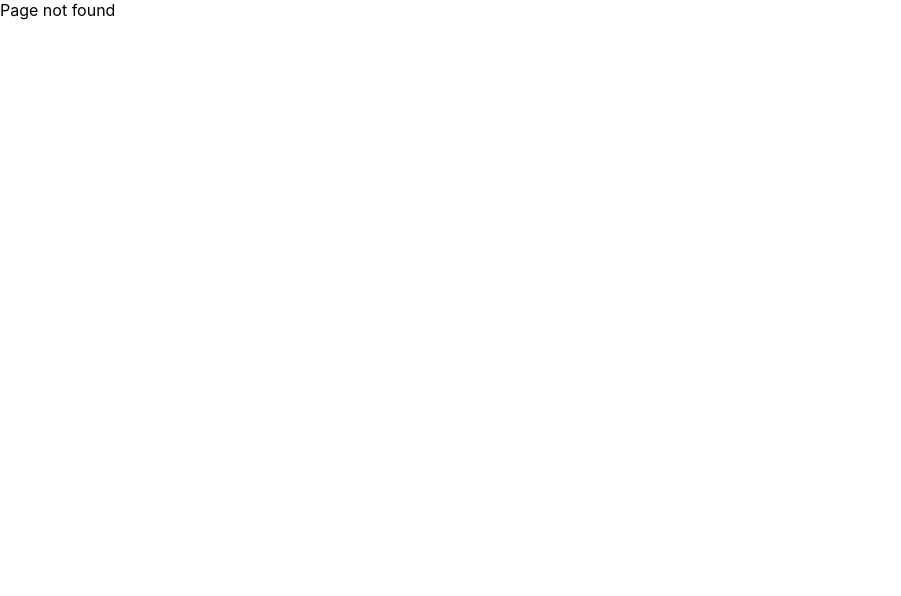
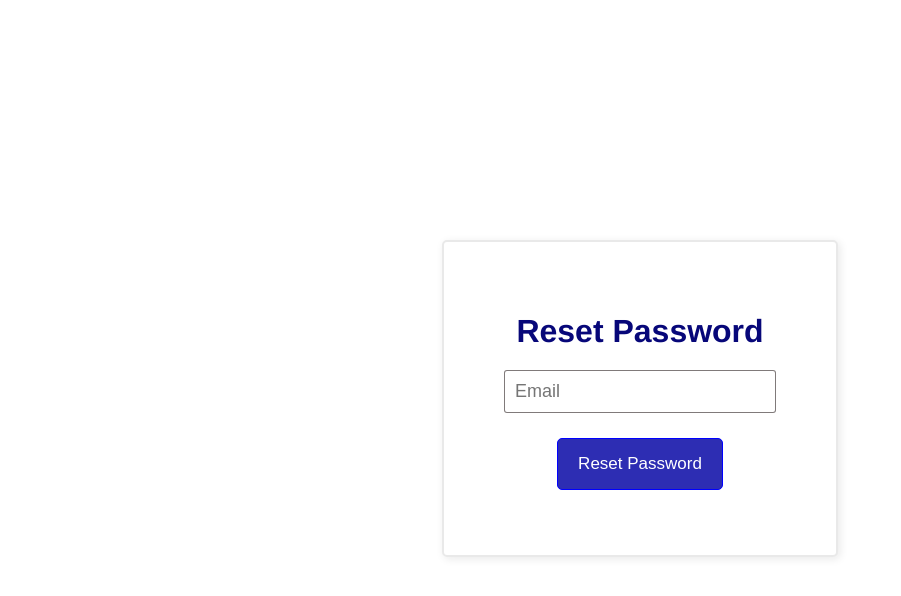
Before and after one commit to VishalSharma2000/task-app-client, a React (Create React App) app: page /reset-password in a window 1280 px wide. Before the commit this address had no page. Shown: the top 596 px of the page, without its empty margins (0-901 px from the left). Built offline with nearby package versions, Linux system fonts and the light colour scheme.

Commit message:
implemented reset password form

```diff
--- a/src/components/App.js
+++ b/src/components/App.js
@@ -4,6 +4,7 @@ import { BrowserRouter as Router, Switch, Route } from 'react-router-dom';
 import Login from './forms/Login';
 import Error from './Error';
 import Signup from './forms/Signup';
+import ForgotPassword from './forms/ForgotPassword';
 
 const App = () => {
   return (
@@ -11,6 +12,7 @@ const App = () => {
       <Switch>
         <Route exact path="/login" component={Login} />
         <Route path="/signup" component={Signup} />
+        <Route path="/reset-password" component={ForgotPassword} />
         <Route path="*" component={Error} />
       </Switch>
     </Router>
--- /dev/null
+++ b/src/components/forms/ForgotPassword.js
@@ -0,0 +1,52 @@
+import React, { useState } from 'react';
+
+import "./Form.css";
+
+const ForgotPassword = () => {
+  const [email, setEmail] = useState('');
+  const [formMsg, setFormMsg] = useState({
+    error: false,
+    msg: ''
+  });
+
+  const onSubmitForm = (e) => {
+    e.preventDefault();
+  };
+
+  return (
+    <div className="root">
+      <h1 className="header">Reset Password</h1>
+      <form className="form-group" onSubmit={onSubmitForm}>
+
+        {
+          formMsg.msg &&
+          <div className={`form-message ${formMsg.error ? "form-error" : ""}`}>
+            <span>{formMsg.msg}</span>
+            <span
+              className="close-btn"
+              onClick={() => setFormMsg({ error: false, msg: '' })}
+            >x</span>
+          </div>
+        }
+
+        <input
+          type="email"
+          placeholder="Email"
+          name="email"
+          value={email}
+          onChange={(e) => setEmail(e.target.value)}
+          required
+          className="form-input"
+        /> <br />
+
+        <button
+          className="form-button"
+        >
+          Reset Password
+        </button>
+      </form>
+    </div>
+  );
+};
+
+export default ForgotPassword;
--- a/src/components/forms/Form.css
+++ b/src/components/forms/Form.css
@@ -42,12 +42,13 @@
   font-size: 15px;
 }
 
-.form-error {
+.form-message {
   width: 250px;
   padding: 10px;
   margin: 10px auto 2px 10px;
-  color: red;
-  border: 1px solid red;
+  color: rgb(72, 128, 47);
+  border: 1px solid rgb(4, 247, 4);
+  box-shadow: 1px 1px 3px greenyellow inset;
   border-radius: 5px;
   display: flex;
   flex-direction: row;
@@ -55,6 +56,12 @@
   align-items: center;
 }
 
+.form-error {
+  color: red;
+  border: 1px solid red;
+  box-shadow: 1px 1px 3px red inset;
+}
+
 .close-btn {
   cursor: pointer;
   margin-right: 10px;
--- a/src/components/forms/Login.js
+++ b/src/components/forms/Login.js
@@ -62,7 +62,7 @@ const Login = () => {
       </form>
 
       {/* Other Links */}
-      <p className="form-text">Reset <Link to="#" className="form-link">Password</Link></p>
+      <p className="form-text">Reset <Link to="/reset-password" className="form-link">Password</Link></p>
       <p className="form-text">Don't have account <Link to="/signup">Sign Up</Link></p>
     </div>
   );
```
Also changed, not shown: 1 other file (tests, documents, lock files or other folders).
